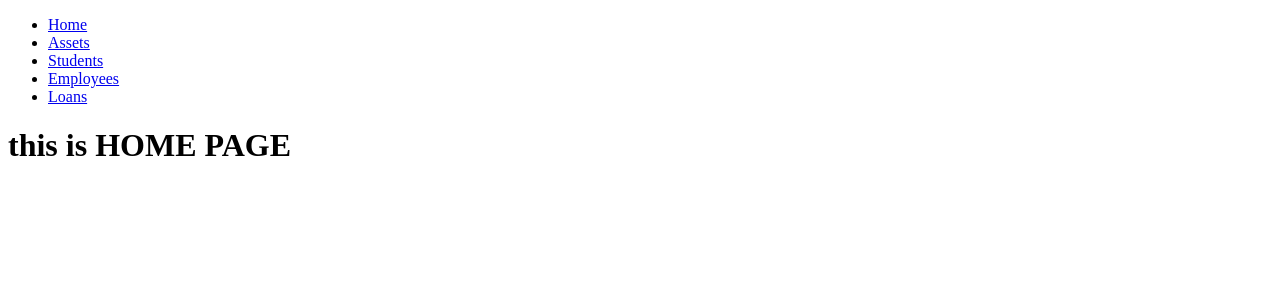
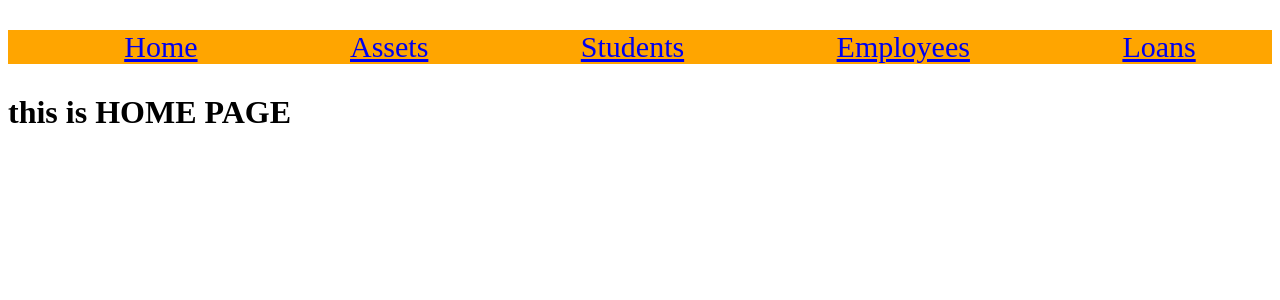
Before and after one commit to svhnstorage/relationaldb453, a React (Create React App) app in the folder client/: page / in a window 1280 px wide. Shown: the top 300 px of the page. Built offline with nearby package versions, Linux system fonts and the light colour scheme.

Commit message:
temp final css

```diff
--- a/client/src/NavBar.js
+++ b/client/src/NavBar.js
@@ -1,15 +1,30 @@
 import React from 'react';
 import {Link} from 'react-router-dom';
+import './App.css';
+
 
 function NavBar(){
 	return(
-		<ul>
+
+		<ul style={
+			{
+				display: "flex",
+				flexDirection: "row",
+				justifyContent: "space-around",
+				listStyleType: "none",
+				fontSize: "30px",
+				backgroundColor: "#FFA500",
+				textDecoration: "none",
+			}
+
+		}>
 			<li><Link to ='/'> Home </Link></li>
 			<li><Link to ='/assets'> Assets </Link></li>
 			<li><Link to ='/students'> Students </Link></li>
 			<li><Link to ='/employees'> Employees </Link></li>
 			<li><Link to ='/loans'> Loans </Link></li>
 		</ul>
+
 	);
 }
 
```
